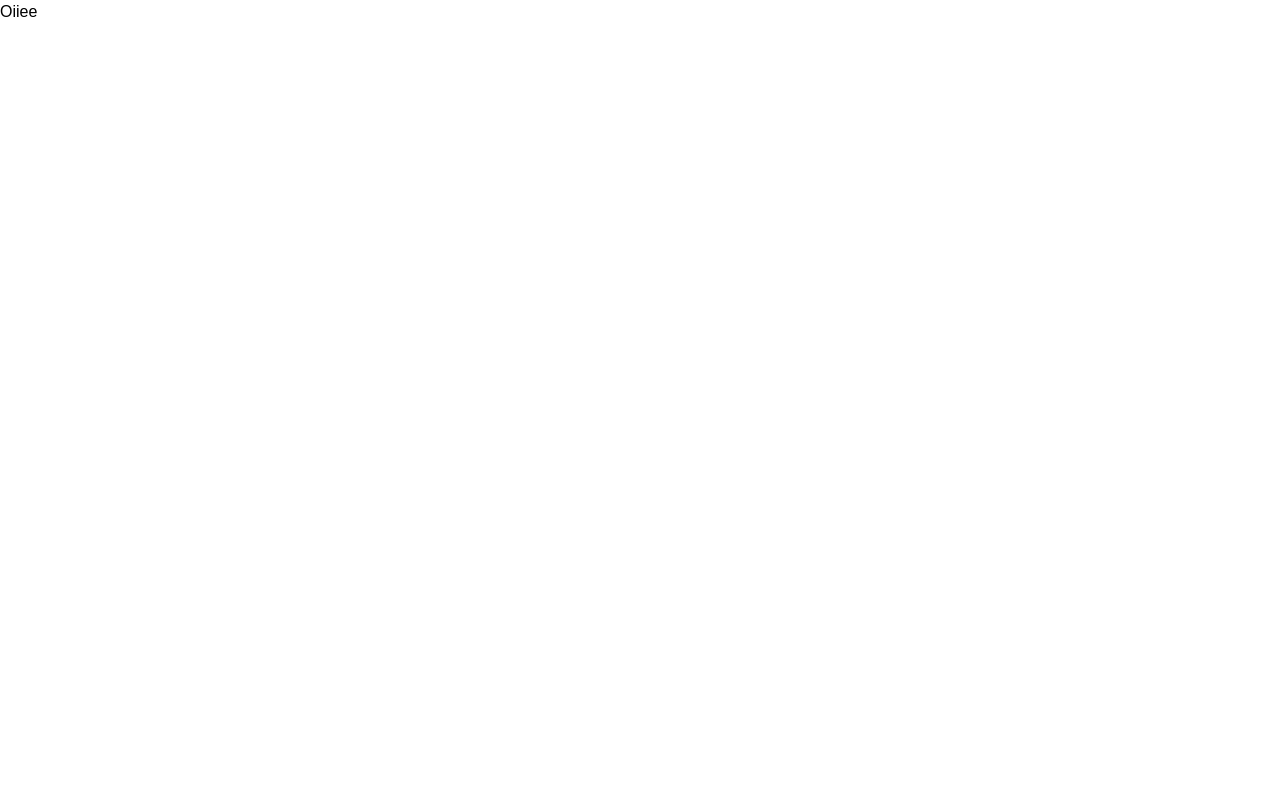
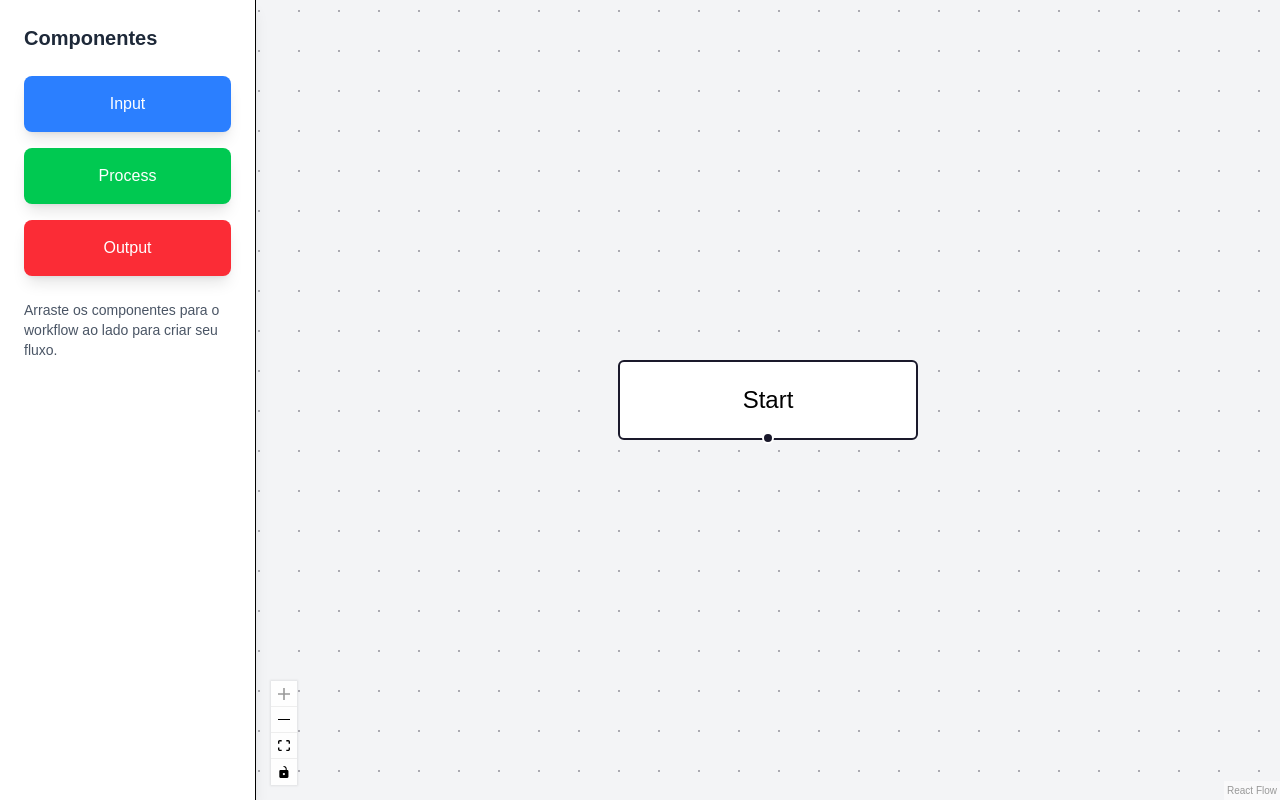
Before and after one commit to ericklaus16/workflux-front-end, a Next.js app: page / in a window 1280 px wide. Built offline with nearby package versions, Linux system fonts and the light colour scheme.

Commit message:
Implementação do componente de fluxo com suporte a arrastar e soltar

```diff
--- a/app/page.tsx
+++ b/app/page.tsx
@@ -1,5 +1,145 @@
-import Image from "next/image";
+"use client";
+
+import React, { useCallback, useRef } from "react";
+import {
+  ReactFlow,
+  Node,
+  Edge,
+  addEdge,
+  Connection,
+  useNodesState,
+  useEdgesState,
+  Controls,
+  Background,
+  useReactFlow,
+  ReactFlowProvider,
+} from "@xyflow/react";
+import "@xyflow/react/dist/style.css";
+
+const DraggableComponents = [
+  { id: "input", label: "Input", type: "input", color: "bg-blue-500" },
+  { id: "process", label: "Process", type: "default", color: "bg-green-500" },
+  { id: "output", label: "Output", type: "output", color: "bg-red-500" },
+];
+
+const DraggableComponent = ({
+  component,
+}: {
+  component: (typeof DraggableComponents)[0];
+}) => {
+  const onDragStart = (event: React.DragEvent, nodeType: string) => {
+    event.dataTransfer.setData("application/reactflow", nodeType);
+    event.dataTransfer.effectAllowed = "move";
+  };
+
+  return (
+    <div
+      className={`${component.color} text-white p-4 rounded-lg cursor-grab active:cursor-grabbing shadow-lg hover:shadow-xl transition-shadow`}
+      onDragStart={(event) => onDragStart(event, component.type)}
+      draggable
+    >
+      <div className="text-center font-medium">{component.label}</div>
+    </div>
+  );
+};
+
+const initialNodes: Node[] = [
+  {
+    id: "1",
+    type: "input",
+    data: { label: "Start" },
+    position: { x: 250, y: 25 },
+  },
+];
+
+const initialEdges: Edge[] = [];
+
+let id = 2;
+const getId = () => `${id++}`;
+
+function FlowComponent() {
+  const reactFlowWrapper = useRef<HTMLDivElement>(null);
+  const [nodes, setNodes, onNodesChange] = useNodesState(initialNodes);
+  const [edges, setEdges, onEdgesChange] = useEdgesState(initialEdges);
+  const { screenToFlowPosition } = useReactFlow();
+
+  const onConnect = useCallback(
+    (params: Connection) => setEdges((eds) => addEdge(params, eds)),
+    [setEdges]
+  );
+
+  const onDragOver = useCallback((event: React.DragEvent) => {
+    event.preventDefault();
+    event.dataTransfer.dropEffect = "move";
+  }, []);
+
+  const onDrop = useCallback(
+    (event: React.DragEvent) => {
+      event.preventDefault();
+
+      const type = event.dataTransfer.getData("application/reactflow");
+
+      if (typeof type === "undefined" || !type) {
+        return;
+      }
+
+      const position = screenToFlowPosition({
+        x: event.clientX,
+        y: event.clientY,
+      });
+
+      const newNode: Node = {
+        id: getId(),
+        type,
+        position,
+        data: { label: `${type} node` },
+      };
+
+      setNodes((nds) => nds.concat(newNode));
+    },
+    [screenToFlowPosition, setNodes]
+  );
+
+  return (
+    <div className="flex h-screen bg-gray-100">
+      <div className="w-64 bg-white shadow-lg p-6 border-r">
+        <h2 className="text-xl font-bold mb-6 text-gray-800">Componentes</h2>
+        <div className="space-y-4">
+          {DraggableComponents.map((component) => (
+            <DraggableComponent key={component.id} component={component} />
+          ))}
+        </div>
+        <div className="mt-6 text-sm text-gray-600">
+          <p>
+            Arraste os componentes para o workflow ao lado para criar seu fluxo.
+          </p>
+        </div>
+      </div>
+
+      <div className="flex-1" ref={reactFlowWrapper}>
+        <ReactFlow
+          nodes={nodes}
+          edges={edges}
+          onNodesChange={onNodesChange}
+          onEdgesChange={onEdgesChange}
+          onConnect={onConnect}
+          onDrop={onDrop}
+          onDragOver={onDragOver}
+          fitView
+          className="bg-gray-50"
+        >
+          <Controls />
+          <Background />
+        </ReactFlow>
+      </div>
+    </div>
+  );
+}
 
 export default function Home() {
-  return <div>Oiiee</div>;
+  return (
+    <ReactFlowProvider>
+      <FlowComponent />
+    </ReactFlowProvider>
+  );
 }
```
